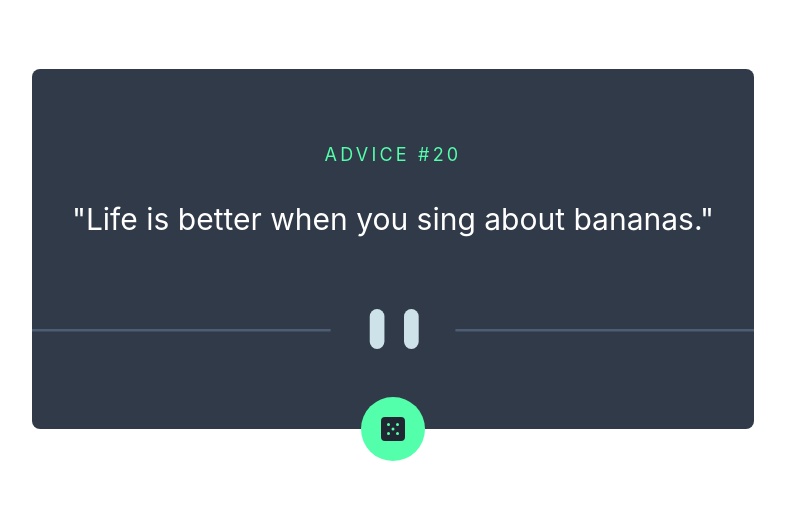
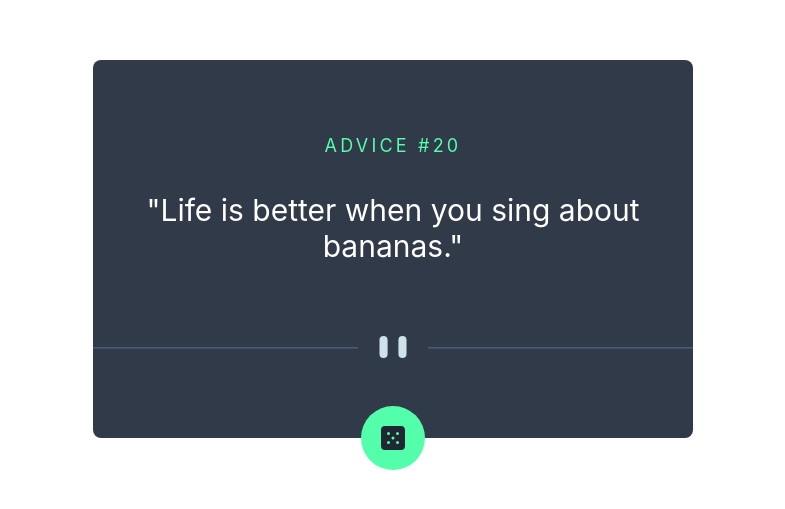
Before and after one commit to Ripdiegozz/advice-generator-app, a React (Vite) app: page / in a window 1280 px wide. Shown: the part 103-612 px from the top of the page, without its empty margins (247-1032 px from the left). Built offline with nearby package versions, Linux system fonts and the light colour scheme.

Commit message:
responsive for desktop devices

```diff
--- a/src/container/AdviceBox.jsx
+++ b/src/container/AdviceBox.jsx
@@ -5,10 +5,10 @@ import React from 'react'
 function AdviceBox() {
   return (
     <div>
-      <div className="text-center w-[100%] mx-auto my-auto rounded-tr-lg rounded-tl-lg">
+      <div className="text-center w-[100%] mx-auto my-auto rounded-tr-lg rounded-tl-lg lg:max-w-[600px]">
           <AdviceCard/>
-          {/* <img src="/pattern-divider-desktop.svg" alt="divisor-desktop" className="w-full"/> */}
-          <img src="/pattern-divider-mobile.svg" alt="divisor-mobile" className="w-full bg-[rgba(49,58,73,255)] pb-20 rounded-br-lg rounded-bl-lg"/>
+          <img src="/pattern-divider-desktop.svg" alt="divisor-desktop" className="w-full bg-[rgba(49,58,73,255)] pb-20 rounded-br-lg rounded-bl-lg min-[320px]:max-md:hidden lg:relative"/>
+          <img src="/pattern-divider-mobile.svg" alt="divisor-mobile" className="w-full bg-[rgba(49,58,73,255)] pb-20 rounded-br-lg rounded-bl-lg md:hidden"/>
       </div>
       <DiceButton/>
     </div>
```
